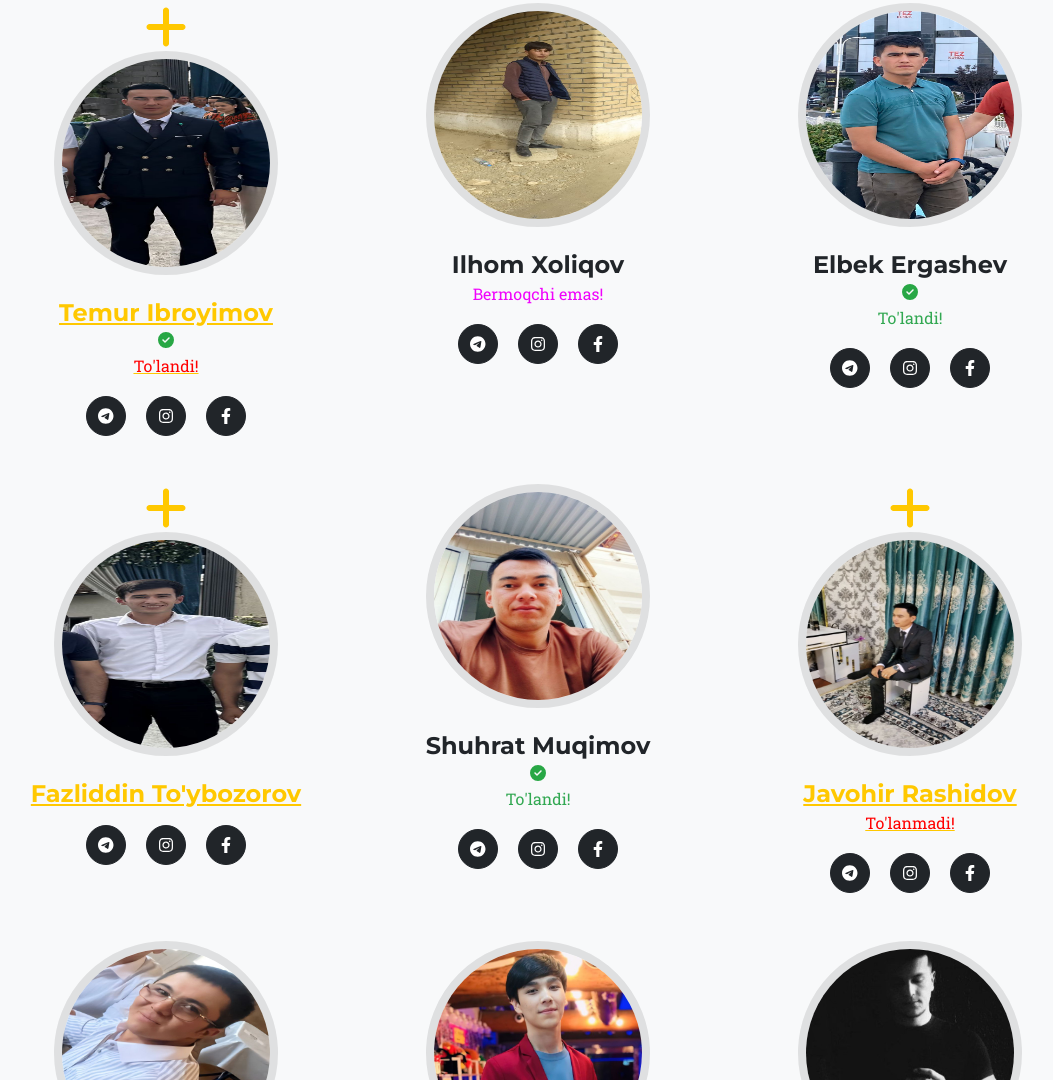
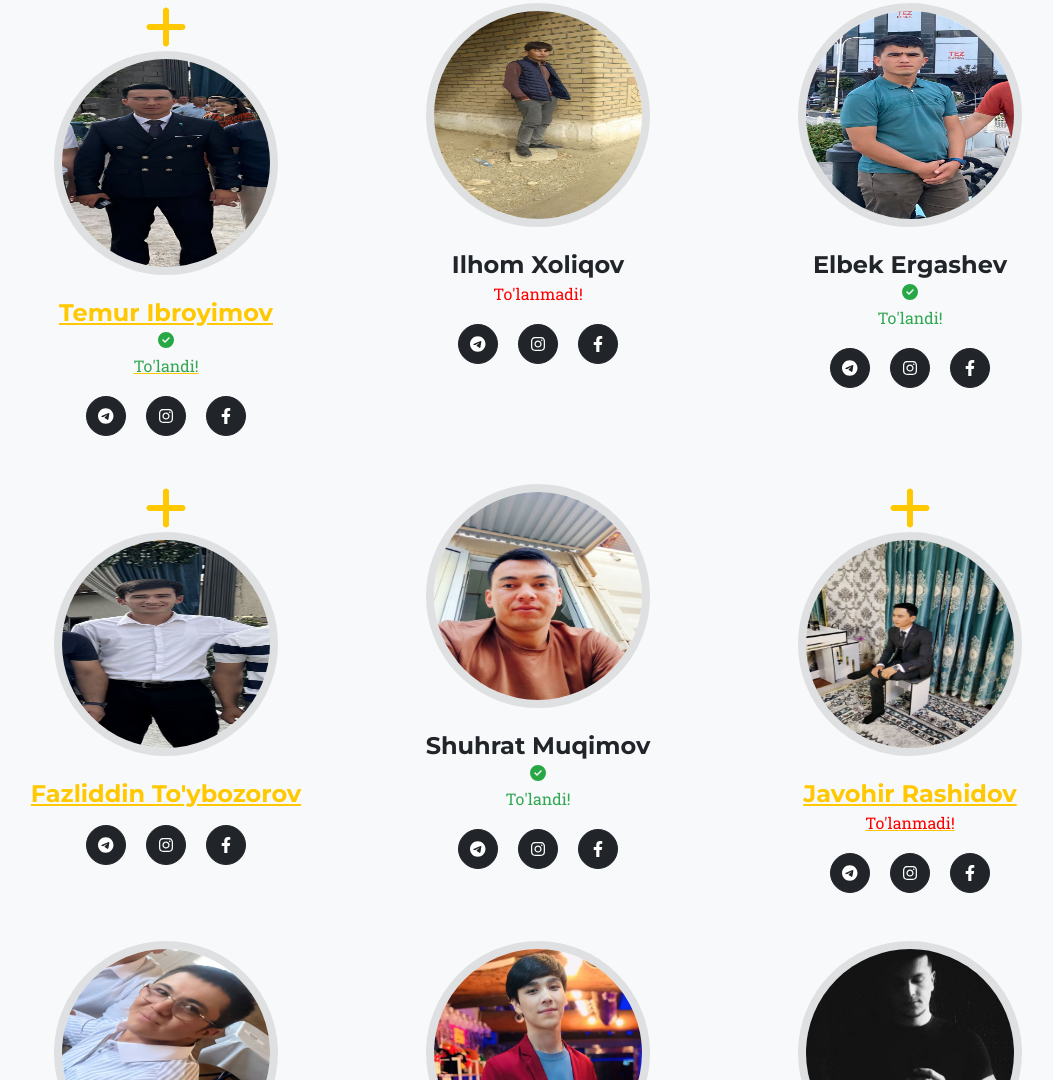
Before and after one commit to xushvaqtov461-pixel/kuyovnavkarchi, a plain HTML site: page index.html in a window 1280 px wide. Shown: the part 2002-3082 px from the top of the page, without its empty margins (90-1143 px from the left). Drawn offline with nearby package versions, Linux system fonts and the light colour scheme; files whose address does not match are found by name.

Commit message:
Add files via upload

```diff
--- a/index.html
+++ b/index.html
@@ -144,7 +144,7 @@
                                 <div class="icon-item">
                                     <i class="fas fa-check-circle icon" style="color: #28a745;"></i>
                                 </div>
-                            <p class="text-muted1">To'landi!</p>
+                            <p class="text-muted2">To'landi!</p>
                             <a class="btn btn-dark btn-social mx-2" href="" aria-label="Parveen Anand Telegram Profile"><i class="fab fa-telegram"></i></a>
                             <a class="btn btn-dark btn-social mx-2" href="https://instagram.com/temurbek_ibroyimov" aria-label="Parveen Anand Facebook Profile"><i class="fab fa-instagram"></i></a>
                             <a class="btn btn-dark btn-social mx-2" href="#!" aria-label="Parveen Anand LinkedIn Profile"><i class="fab fa-facebook-f"></i></a>
@@ -154,7 +154,7 @@
                         <div class="team-member">
                             <img class="mx-auto rounded-circle" src="assets/img/portfolio/Ilhom.jpg" alt="..." />
                             <h4>Ilhom Xoliqov</h4>
-                            <p class="text-muted3" >Bermoqchi emas!</p>
+                            <p class="text-muted1" >To'lanmadi!</p>
                             <a class="btn btn-dark btn-social mx-2" href="#!" aria-label="Diana Petersen Twitter Profile"><i class="fab fa-telegram"></i></a>
                             <a class="btn btn-dark btn-social mx-2" href="https://instagram.com/xoliqov4411" aria-label="Diana Petersen Facebook Profile"><i class="fab fa-instagram"></i></a>
                             <a class="btn btn-dark btn-social mx-2" href="#!" aria-label="Diana Petersen LinkedIn Profile"><i class="fab fa-facebook-f"></i></a>
```
